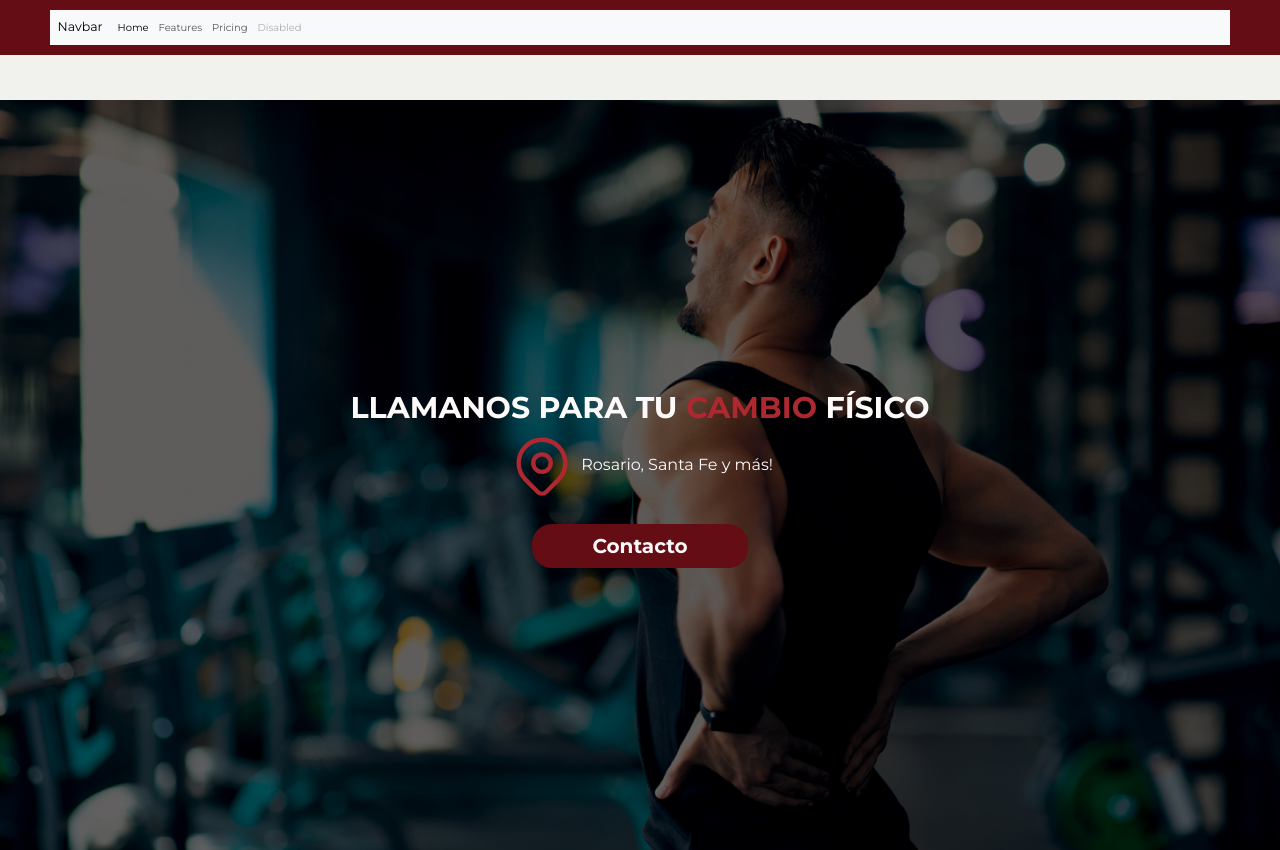
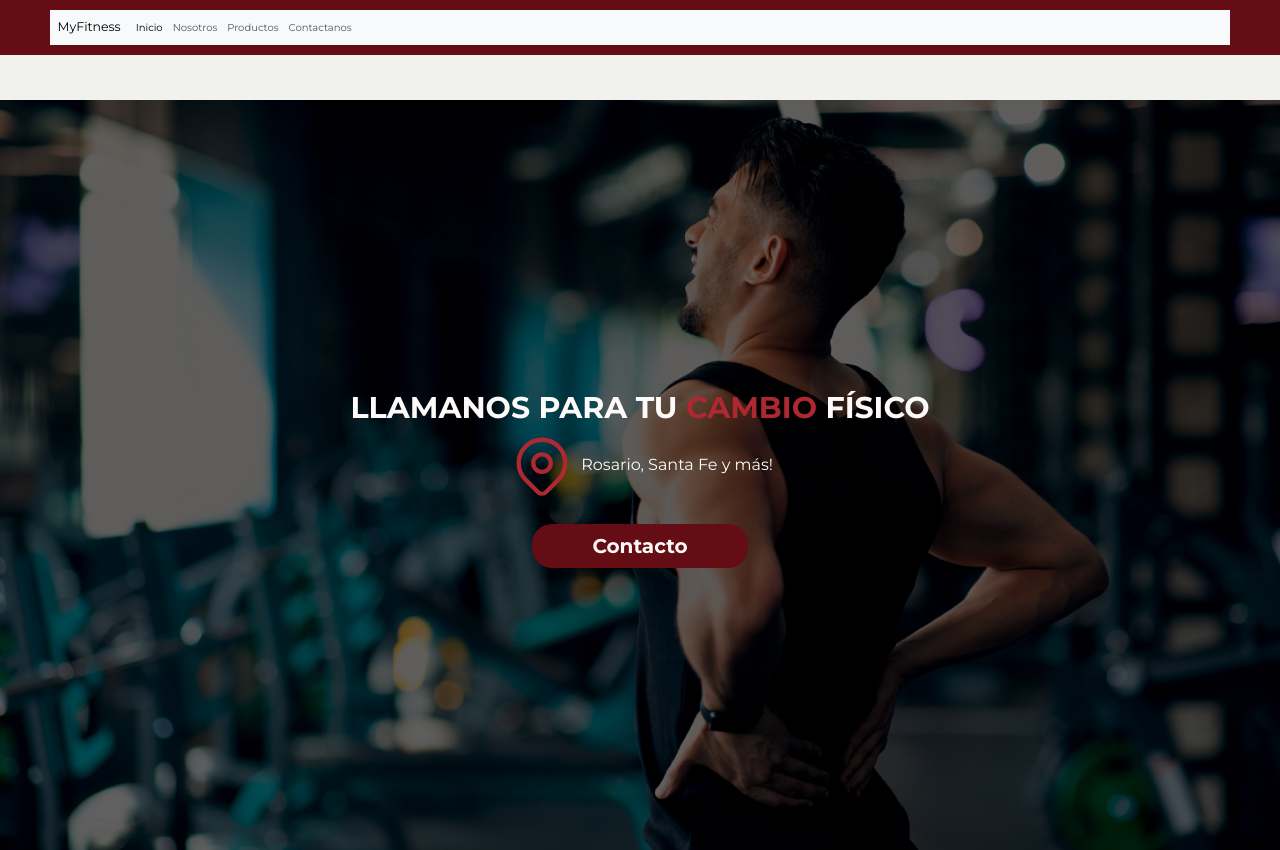
Before and after one commit to adrimachado0/Entregas-CoderHouse, a plain HTML site: page index.html in a window 1280 px wide. Shown: the top 850 px of the page. Drawn offline with nearby package versions, Linux system fonts and the light colour scheme.

Commit message:
Segundo commit, agregando cambios

```diff
--- a/index.html
+++ b/index.html
@@ -36,23 +36,23 @@
         <header>
             <nav class="navbar navbar-expand-lg bg-body-tertiary">
                 <div class="container-fluid">
-                  <a class="navbar-brand" href="#">Navbar</a>
+                  <a class="navbar-brand" href="#">MyFitness</a>
                   <button class="navbar-toggler" type="button" data-bs-toggle="collapse" data-bs-target="#navbarNav" aria-controls="navbarNav" aria-expanded="false" aria-label="Toggle navigation">
                     <span class="navbar-toggler-icon"></span>
                   </button>
                   <div class="collapse navbar-collapse" id="navbarNav">
                     <ul class="navbar-nav">
                       <li class="nav-item">
-                        <a class="nav-link active" aria-current="page" href="#">Home</a>
+                        <a class="nav-link active" aria-current="page" href="index.html">Inicio</a>
                       </li>
                       <li class="nav-item">
-                        <a class="nav-link" href="#">Features</a>
+                        <a class="nav-link" href="pages/nosotros.html">Nosotros</a>
                       </li>
                       <li class="nav-item">
-                        <a class="nav-link" href="#">Pricing</a>
+                        <a class="nav-link" href="pages/productos.html">Productos</a>
                       </li>
                       <li class="nav-item">
-                        <a class="nav-link disabled">Disabled</a>
+                        <a class="nav-link" href="pages/contacto.html">Contactanos</a>
                       </li>
                     </ul>
                   </div>
```
